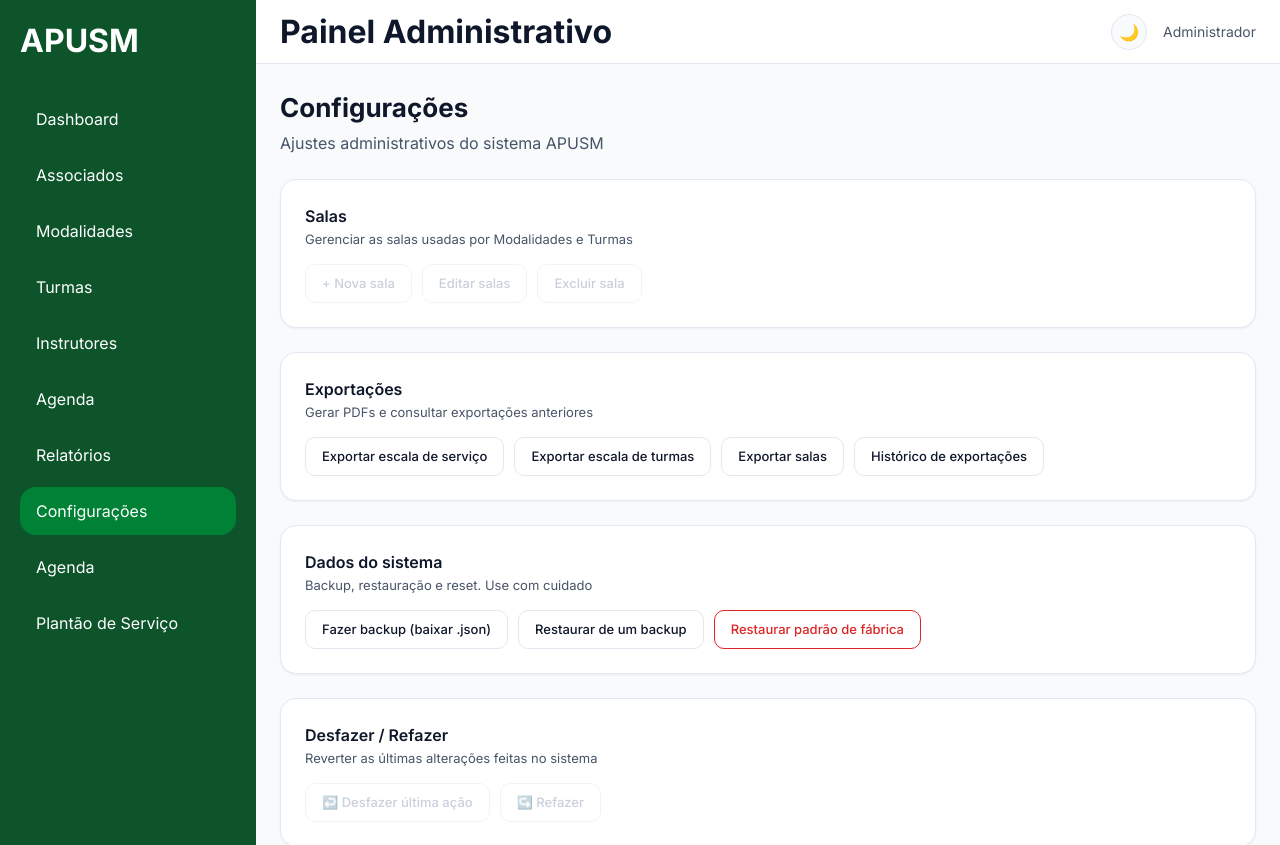
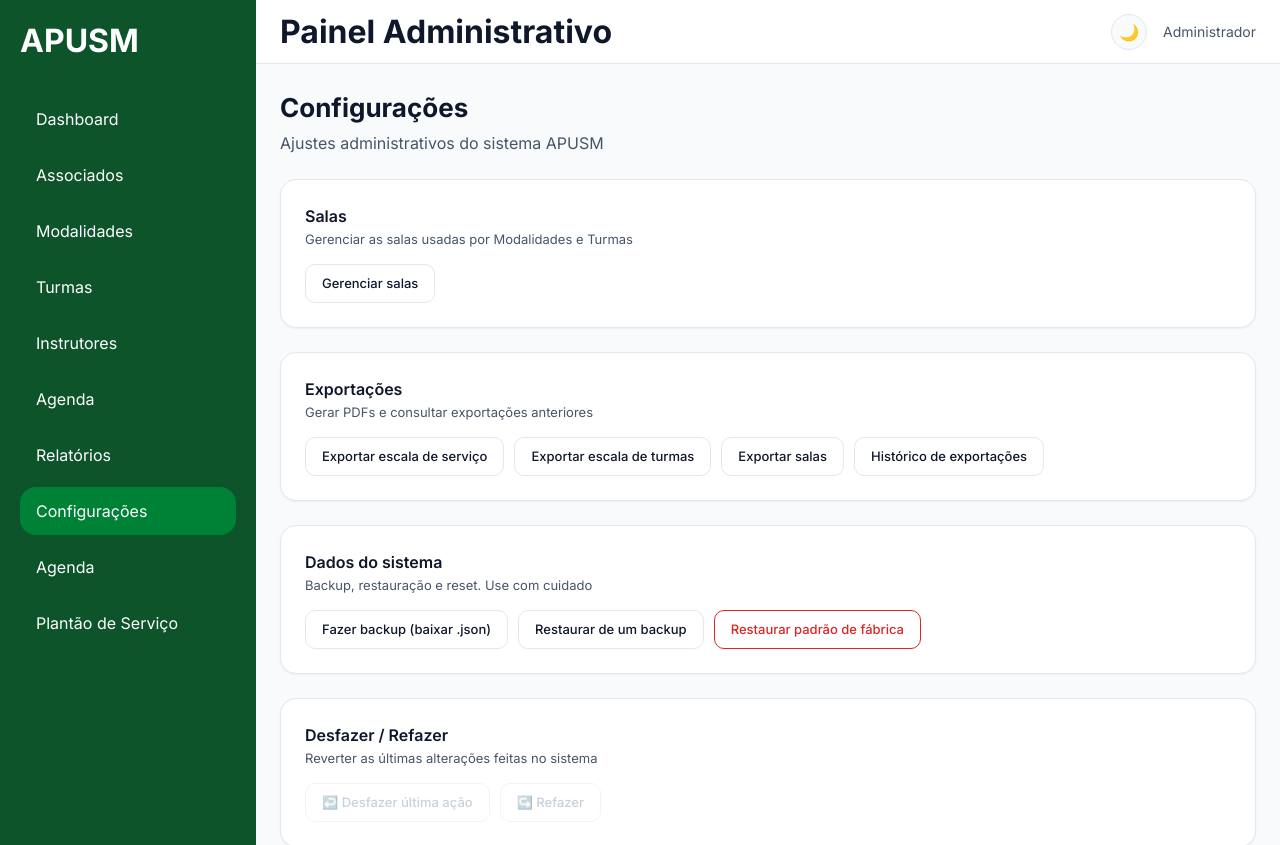
Before and after one commit to BrenoFranzin/apusm, a React (Vite) app: page /configuracoes in a window 1280 px wide. Shown: the top 845 px of the page. Built offline with nearby package versions, Linux system fonts and the light colour scheme.

Commit message:
auto-commit

```diff
--- a/src/modules/configuracoes/pages/ConfiguracoesPage.tsx
+++ b/src/modules/configuracoes/pages/ConfiguracoesPage.tsx
@@ -194,9 +194,7 @@ export default function ConfiguracoesPage() {
       )}
 
       <Section title="Salas" desc="Gerenciar as salas usadas por Modalidades e Turmas">
-        <Btn disabled>+ Nova sala</Btn>
-        <Btn disabled>Editar salas</Btn>
-        <Btn disabled>Excluir sala</Btn>
+        <Btn onClick={() => setMostrarSalas(true)}>Gerenciar salas</Btn>
       </Section>
 
       <Section title="Exportações" desc="Gerar PDFs e consultar exportações anteriores">
```
